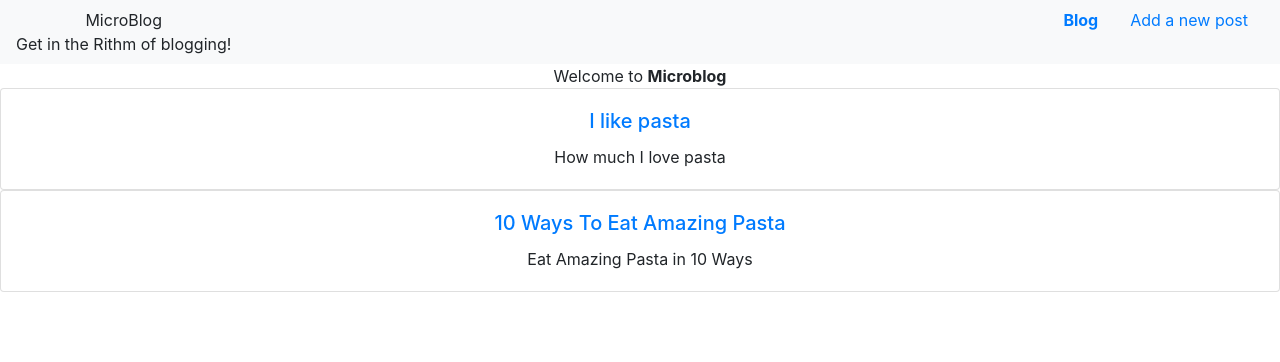
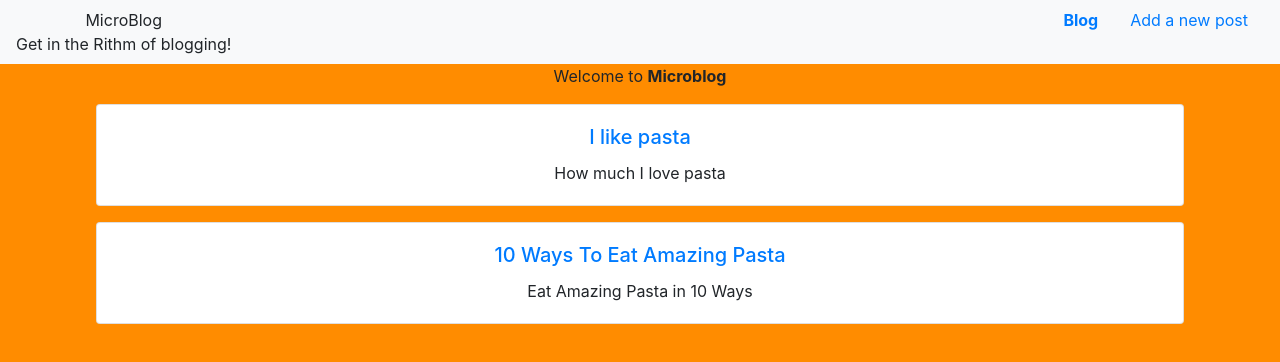
Before and after one commit to zacbennett/Blogly, a React (Create React App) app in the folder frontend/: page / in a window 1280 px wide. Shown: the top 362 px of the page. Built offline with nearby package versions, Linux system fonts and the light colour scheme.

Commit message:
css changes

```diff
--- a/frontend/src/App.css
+++ b/frontend/src/App.css
@@ -1,5 +1,7 @@
 .App {
   text-align: center;
+  background-color: darkorange;
+  height: 100vh;
 }
 
 .App-logo {
--- /dev/null
+++ b/frontend/src/Components/PostCard.css
@@ -0,0 +1,5 @@
+.PostCard{
+  width: 85%;
+  margin: 0 auto;
+  margin-top: 1em;
+}
--- a/frontend/src/Components/PostCard.js
+++ b/frontend/src/Components/PostCard.js
@@ -1,6 +1,6 @@
 import React, { Component } from 'react';
 import { Link } from 'react-router-dom';
-
+import './PostCard.css'
 class PostCard extends Component {
 
   render() {
--- a/frontend/src/Components/TitleList.js
+++ b/frontend/src/Components/TitleList.js
@@ -8,7 +8,7 @@ class TitleList extends Component {
 
     for(let post in this.props.blogPosts){
         let singlePost = this.props.blogPosts[post]
-        postList.push(<PostCard title={singlePost.title} description={singlePost.description} id={singlePost.id}/>)
+        postList.push(<PostCard title={singlePost.title} description={singlePost.description} key={singlePost.id} id={singlePost.id}/>)
     }
 
     return (
```
Also changed, not shown: frontend/src/Components/Comment.css (line endings or trailing spaces), 15 other files (tests, documents, lock files or other folders).
